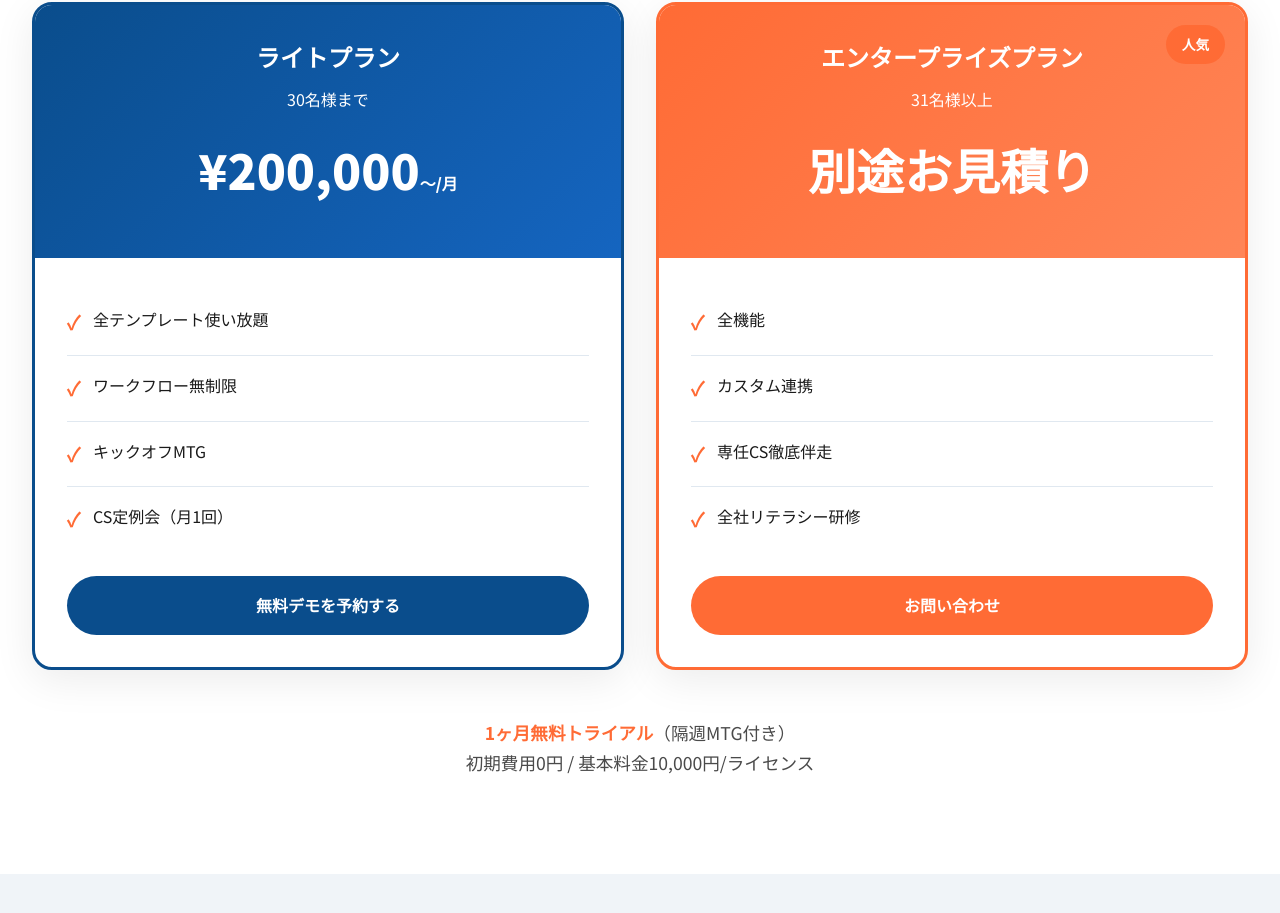
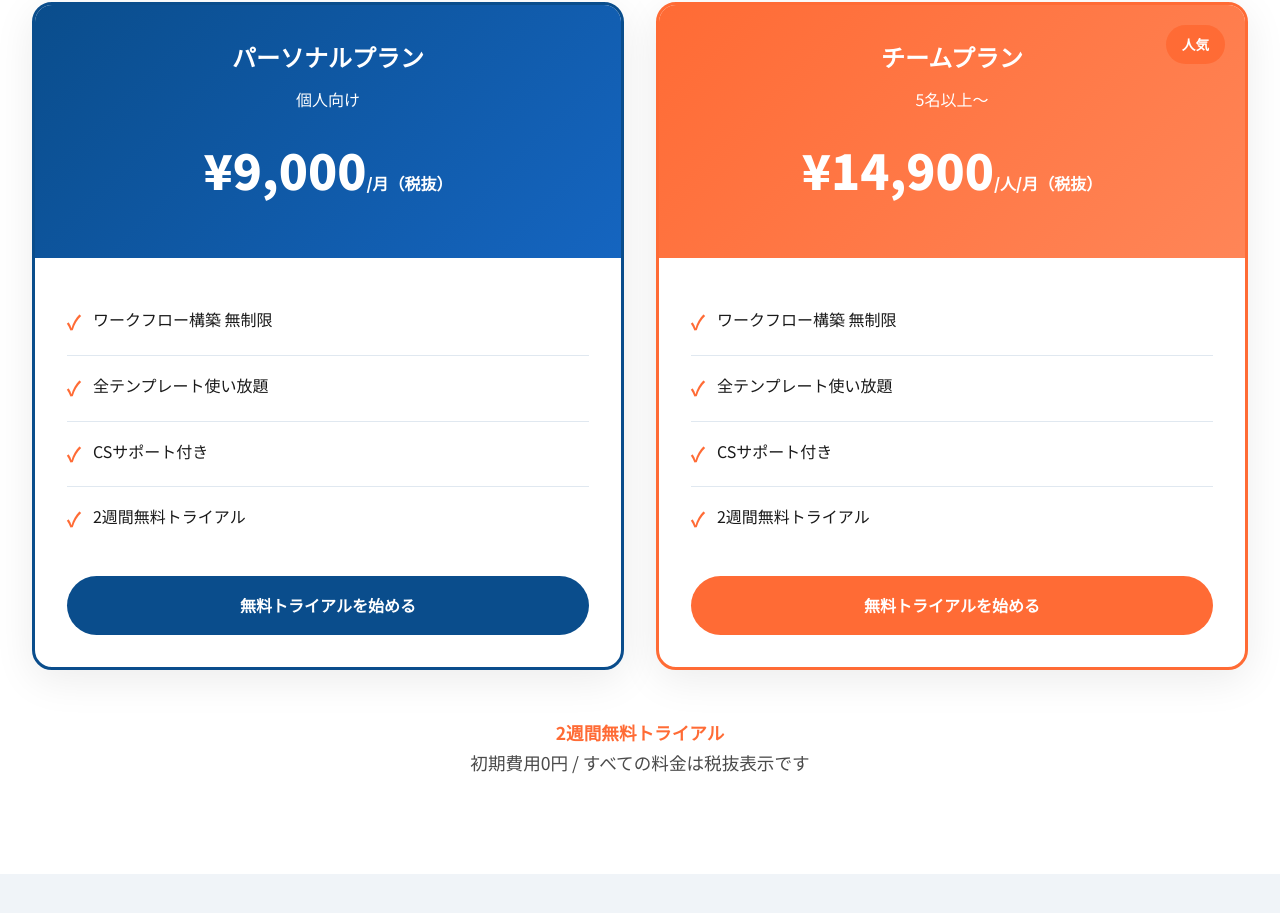
Before and after one commit to Ryunosuke-Okawa/Ryunosuke-n1, a plain HTML site: page marketing/kawaru_lp.html in a window 1280 px wide. Shown: the part 9273-10186 px from the top of the page. Drawn offline with Linux system fonts and the light colour scheme.

Commit message:
Auto-save: 2026-04-15 16:24

```diff
--- a/marketing/kawaru_lp.html
+++ b/marketing/kawaru_lp.html
@@ -1918,41 +1918,41 @@
         <div class="pricing-plans">
             <div class="pricing-card">
                 <div class="pricing-header">
-                    <div class="pricing-plan-name">ライトプラン</div>
-                    <div class="pricing-capacity">30名様まで</div>
-                    <div class="pricing-price">¥200,000<small>〜/月</small></div>
+                    <div class="pricing-plan-name">パーソナルプラン</div>
+                    <div class="pricing-capacity">個人向け</div>
+                    <div class="pricing-price">¥9,000<small>/月（税抜）</small></div>
                 </div>
                 <div class="pricing-body">
                     <ul class="pricing-features">
+                        <li><span class="pricing-check">✓</span> ワークフロー構築 無制限</li>
                         <li><span class="pricing-check">✓</span> 全テンプレート使い放題</li>
-                        <li><span class="pricing-check">✓</span> ワークフロー無制限</li>
-                        <li><span class="pricing-check">✓</span> キックオフMTG</li>
-                        <li><span class="pricing-check">✓</span> CS定例会（月1回）</li>
+                        <li><span class="pricing-check">✓</span> CSサポート付き</li>
+                        <li><span class="pricing-check">✓</span> 2週間無料トライアル</li>
                     </ul>
-                    <a href="https://timerex.net/s/r.okawa_54e9_ded1/4c1de3d8" class="pricing-cta" target="_blank">無料デモを予約する</a>
+                    <a href="https://timerex.net/s/r.okawa_54e9_ded1/4c1de3d8" class="pricing-cta" target="_blank">無料トライアルを始める</a>
                 </div>
             </div>
             <div class="pricing-card featured">
                 <span class="pricing-badge">人気</span>
                 <div class="pricing-header">
-                    <div class="pricing-plan-name">エンタープライズプラン</div>
-                    <div class="pricing-capacity">31名様以上</div>
-                    <div class="pricing-price">別途お見積り</div>
+                    <div class="pricing-plan-name">チームプラン</div>
+                    <div class="pricing-capacity">5名以上〜</div>
+                    <div class="pricing-price">¥14,900<small>/人/月（税抜）</small></div>
                 </div>
                 <div class="pricing-body">
                     <ul class="pricing-features">
-                        <li><span class="pricing-check">✓</span> 全機能</li>
-                        <li><span class="pricing-check">✓</span> カスタム連携</li>
-                        <li><span class="pricing-check">✓</span> 専任CS徹底伴走</li>
-                        <li><span class="pricing-check">✓</span> 全社リテラシー研修</li>
+                        <li><span class="pricing-check">✓</span> ワークフロー構築 無制限</li>
+                        <li><span class="pricing-check">✓</span> 全テンプレート使い放題</li>
+                        <li><span class="pricing-check">✓</span> CSサポート付き</li>
+                        <li><span class="pricing-check">✓</span> 2週間無料トライアル</li>
                     </ul>
-                    <a href="https://timerex.net/s/r.okawa_54e9_ded1/4c1de3d8" class="pricing-cta" target="_blank">お問い合わせ</a>
+                    <a href="https://timerex.net/s/r.okawa_54e9_ded1/4c1de3d8" class="pricing-cta" target="_blank">無料トライアルを始める</a>
                 </div>
             </div>
         </div>
         <p style="text-align: center; color: var(--text-gray); margin-top: 3rem; font-size: 1.1rem;">
-            <strong style="color: var(--accent);">1ヶ月無料トライアル</strong>（隔週MTG付き）<br>
-            初期費用0円 / 基本料金10,000円/ライセンス
+            <strong style="color: var(--accent);">2週間無料トライアル</strong><br>
+            初期費用0円 / すべての料金は税抜表示です
         </p>
     </section>
 
```
